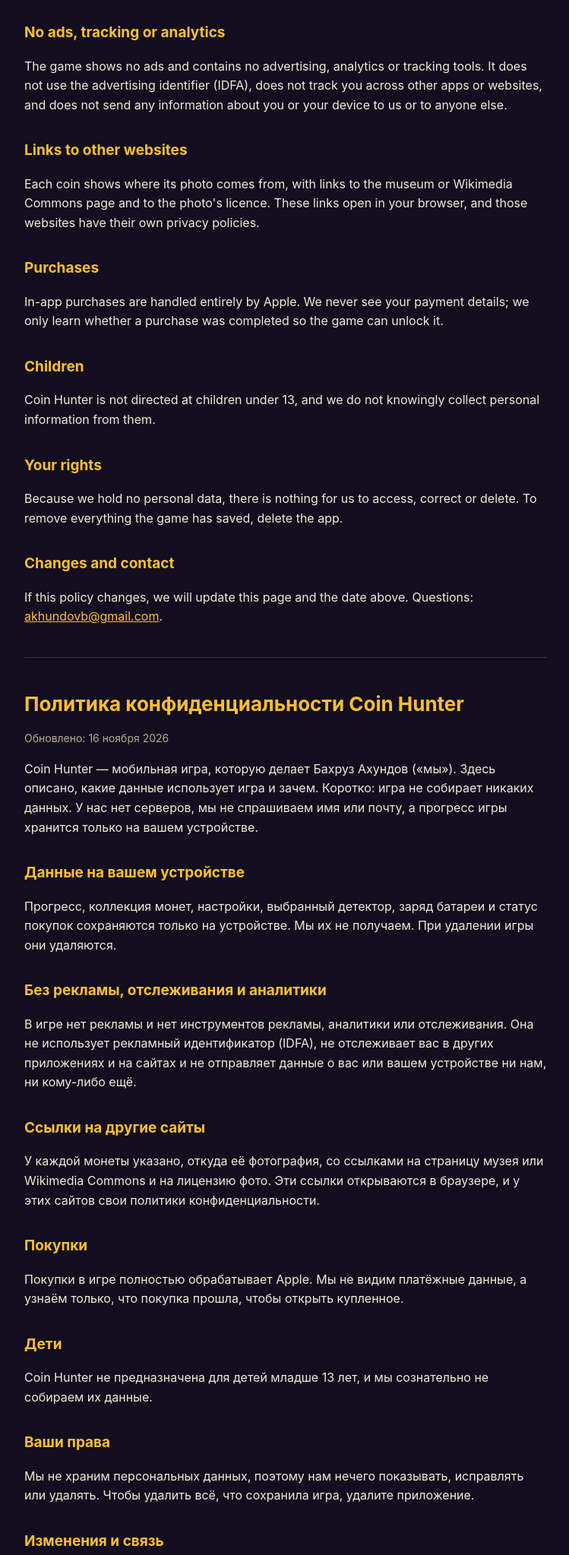
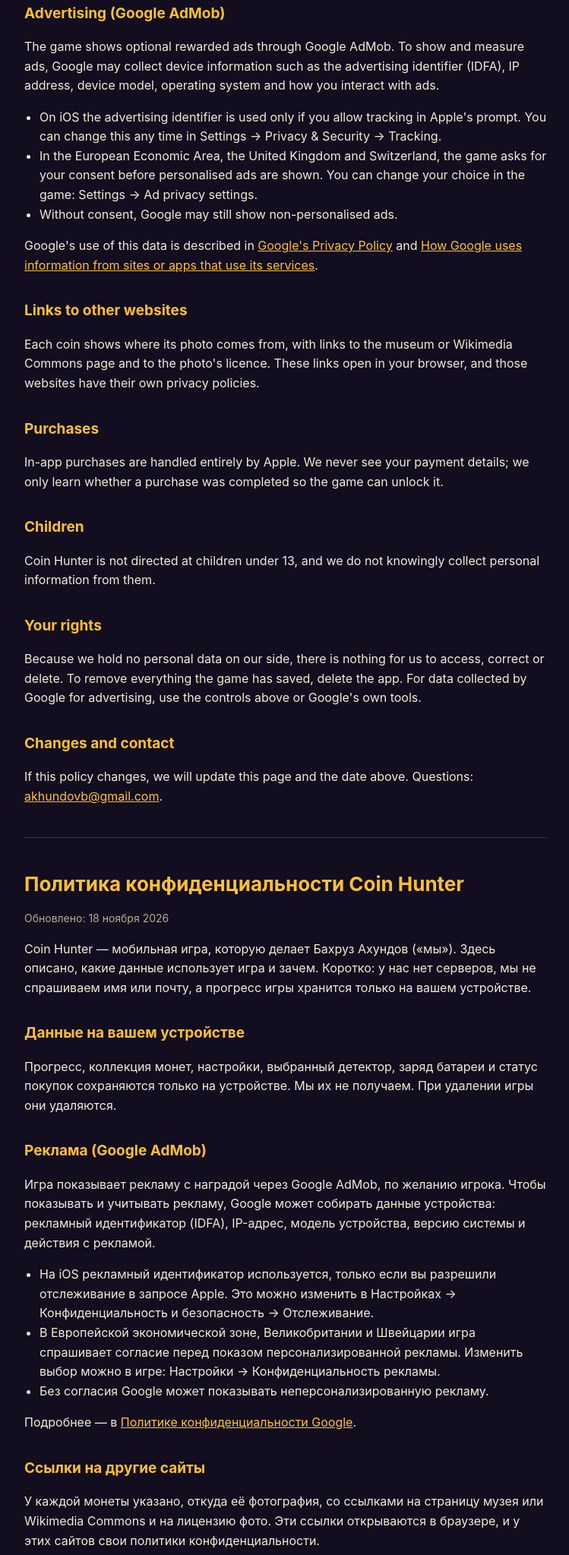
Before and after one commit to akhundovb-sudo/akhundovb-sudo.github.io, a plain HTML site: page privacy.html in a window 1280 px wide. Shown: the part 423-2470 px from the top of the page at 76% size, without its empty margins (264-1013 px from the left). Drawn offline with Linux system fonts and the light colour scheme.

Commit message:
Coin Hunter privacy policy: rewarded ads through Google AdMob are back
Co-Authored-By: Claude Opus 5.5 <noreply@anthropic.com>

```diff
--- a/privacy.html
+++ b/privacy.html
@@ -28,19 +28,25 @@
     <img src="icon.png" alt="">
     <div>
       <h1>Coin Hunter Privacy Policy</h1>
-      <div class="muted">Last updated: 16 November 2026</div>
+      <div class="muted">Last updated: 18 November 2026</div>
     </div>
   </header>
   <nav><a href="#en">English</a><a href="#ru">Русский</a></nav>
 
   <section id="en">
-    <p>Coin Hunter is a mobile game made by Bahruz Akhundov ("we"). This policy explains what information the game uses and why. In short: the game collects no data. We don't run any servers, we don't ask for your name or email, and your game progress stays on your device.</p>
+    <p>Coin Hunter is a mobile game made by Bahruz Akhundov ("we"). This policy explains what information the game uses and why. In short: we don't run any servers, we don't ask for your name or email, and your game progress stays on your device.</p>
 
     <h2>Information stored on your device</h2>
     <p>Your progress, coin collection, settings, chosen detector, battery charge and purchase status are saved only on your device using the system's local storage. We never receive this information. Deleting the app deletes it.</p>
 
-    <h2>No ads, tracking or analytics</h2>
-    <p>The game shows no ads and contains no advertising, analytics or tracking tools. It does not use the advertising identifier (IDFA), does not track you across other apps or websites, and does not send any information about you or your device to us or to anyone else.</p>
+    <h2>Advertising (Google AdMob)</h2>
+    <p>The game shows optional rewarded ads through Google AdMob. To show and measure ads, Google may collect device information such as the advertising identifier (IDFA), IP address, device model, operating system and how you interact with ads.</p>
+    <ul>
+      <li>On iOS the advertising identifier is used only if you allow tracking in Apple's prompt. You can change this any time in Settings → Privacy &amp; Security → Tracking.</li>
+      <li>In the European Economic Area, the United Kingdom and Switzerland, the game asks for your consent before personalised ads are shown. You can change your choice in the game: Settings → Ad privacy settings.</li>
+      <li>Without consent, Google may still show non-personalised ads.</li>
+    </ul>
+    <p>Google's use of this data is described in <a href="https://policies.google.com/privacy">Google's Privacy Policy</a> and <a href="https://policies.google.com/technologies/partner-sites">How Google uses information from sites or apps that use its services</a>.</p>
 
     <h2>Links to other websites</h2>
     <p>Each coin shows where its photo comes from, with links to the museum or Wikimedia Commons page and to the photo's licence. These links open in your browser, and those websites have their own privacy policies.</p>
@@ -52,7 +58,7 @@
     <p>Coin Hunter is not directed at children under 13, and we do not knowingly collect personal information from them.</p>
 
     <h2>Your rights</h2>
-    <p>Because we hold no personal data, there is nothing for us to access, correct or delete. To remove everything the game has saved, delete the app.</p>
+    <p>Because we hold no personal data on our side, there is nothing for us to access, correct or delete. To remove everything the game has saved, delete the app. For data collected by Google for advertising, use the controls above or Google's own tools.</p>
 
     <h2>Changes and contact</h2>
     <p>If this policy changes, we will update this page and the date above. Questions: <a href="mailto:akhundovb@gmail.com">akhundovb@gmail.com</a>.</p>
@@ -62,14 +68,20 @@
 
   <section id="ru" lang="ru">
     <h1>Политика конфиденциальности Coin Hunter</h1>
-    <p class="muted">Обновлено: 16 ноября 2026</p>
-    <p>Coin Hunter — мобильная игра, которую делает Бахруз Ахундов («мы»). Здесь описано, какие данные использует игра и зачем. Коротко: игра не собирает никаких данных. У нас нет серверов, мы не спрашиваем имя или почту, а прогресс игры хранится только на вашем устройстве.</p>
+    <p class="muted">Обновлено: 18 ноября 2026</p>
+    <p>Coin Hunter — мобильная игра, которую делает Бахруз Ахундов («мы»). Здесь описано, какие данные использует игра и зачем. Коротко: у нас нет серверов, мы не спрашиваем имя или почту, а прогресс игры хранится только на вашем устройстве.</p>
 
     <h2>Данные на вашем устройстве</h2>
     <p>Прогресс, коллекция монет, настройки, выбранный детектор, заряд батареи и статус покупок сохраняются только на устройстве. Мы их не получаем. При удалении игры они удаляются.</p>
 
-    <h2>Без рекламы, отслеживания и аналитики</h2>
-    <p>В игре нет рекламы и нет инструментов рекламы, аналитики или отслеживания. Она не использует рекламный идентификатор (IDFA), не отслеживает вас в других приложениях и на сайтах и не отправляет данные о вас или вашем устройстве ни нам, ни кому-либо ещё.</p>
+    <h2>Реклама (Google AdMob)</h2>
+    <p>Игра показывает рекламу с наградой через Google AdMob, по желанию игрока. Чтобы показывать и учитывать рекламу, Google может собирать данные устройства: рекламный идентификатор (IDFA), IP-адрес, модель устройства, версию системы и действия с рекламой.</p>
+    <ul>
+      <li>На iOS рекламный идентификатор используется, только если вы разрешили отслеживание в запросе Apple. Это можно изменить в Настройках → Конфиденциальность и безопасность → Отслеживание.</li>
+      <li>В Европейской экономической зоне, Великобритании и Швейцарии игра спрашивает согласие перед показом персонализированной рекламы. Изменить выбор можно в игре: Настройки → Конфиденциальность рекламы.</li>
+      <li>Без согласия Google может показывать неперсонализированную рекламу.</li>
+    </ul>
+    <p>Подробнее — в <a href="https://policies.google.com/privacy?hl=ru">Политике конфиденциальности Google</a>.</p>
 
     <h2>Ссылки на другие сайты</h2>
     <p>У каждой монеты указано, откуда её фотография, со ссылками на страницу музея или Wikimedia Commons и на лицензию фото. Эти ссылки открываются в браузере, и у этих сайтов свои политики конфиденциальности.</p>
@@ -81,7 +93,7 @@
     <p>Coin Hunter не предназначена для детей младше 13 лет, и мы сознательно не собираем их данные.</p>
 
     <h2>Ваши права</h2>
-    <p>Мы не храним персональных данных, поэтому нам нечего показывать, исправлять или удалять. Чтобы удалить всё, что сохранила игра, удалите приложение.</p>
+    <p>Мы не храним персональных данных, поэтому нам нечего показывать, исправлять или удалять. Чтобы удалить всё, что сохранила игра, удалите приложение. Данными, которые Google собирает для рекламы, можно управлять настройками выше или инструментами Google.</p>
 
     <h2>Изменения и связь</h2>
     <p>Если политика изменится, мы обновим эту страницу и дату. Вопросы: <a href="mailto:akhundovb@gmail.com">akhundovb@gmail.com</a>.</p>
```
